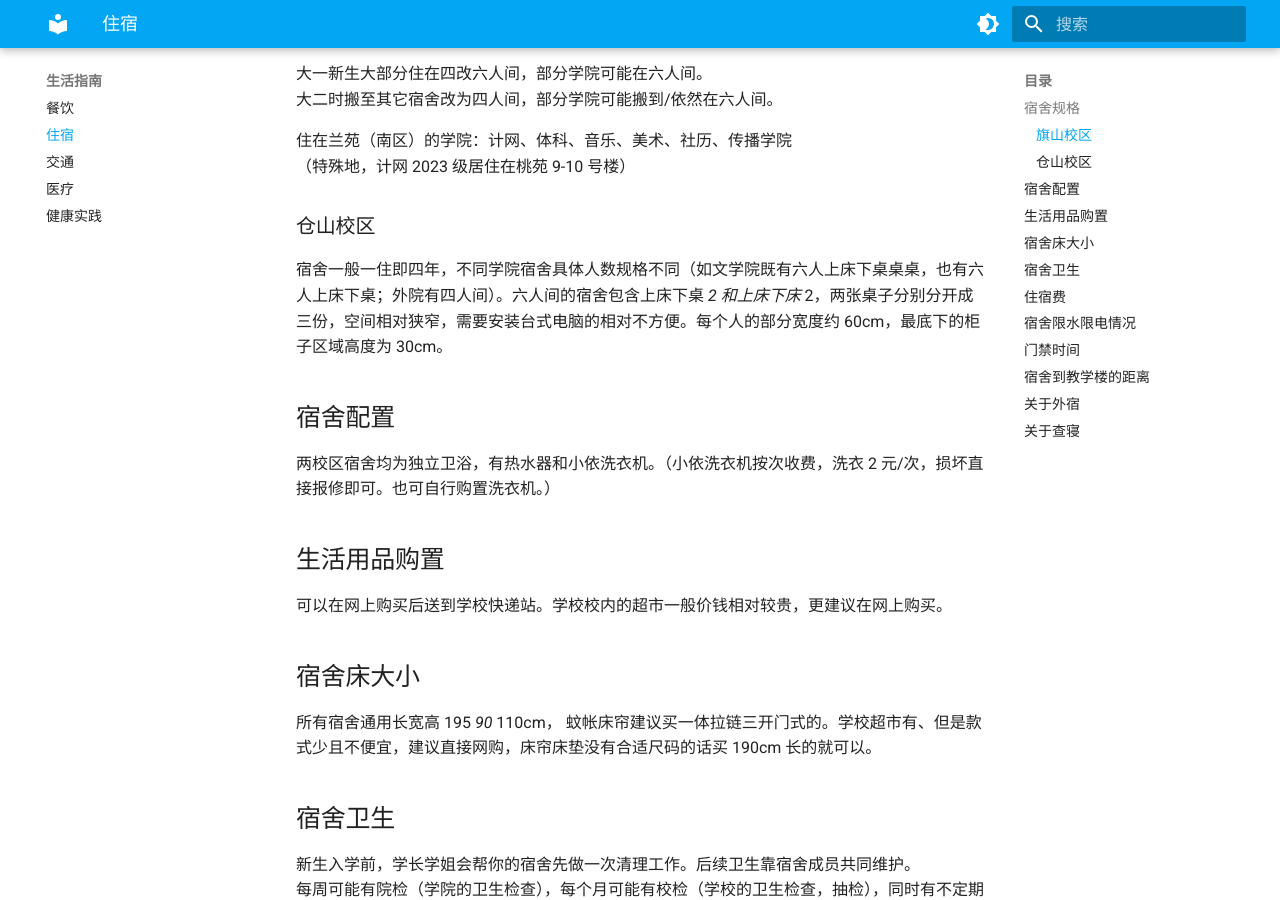
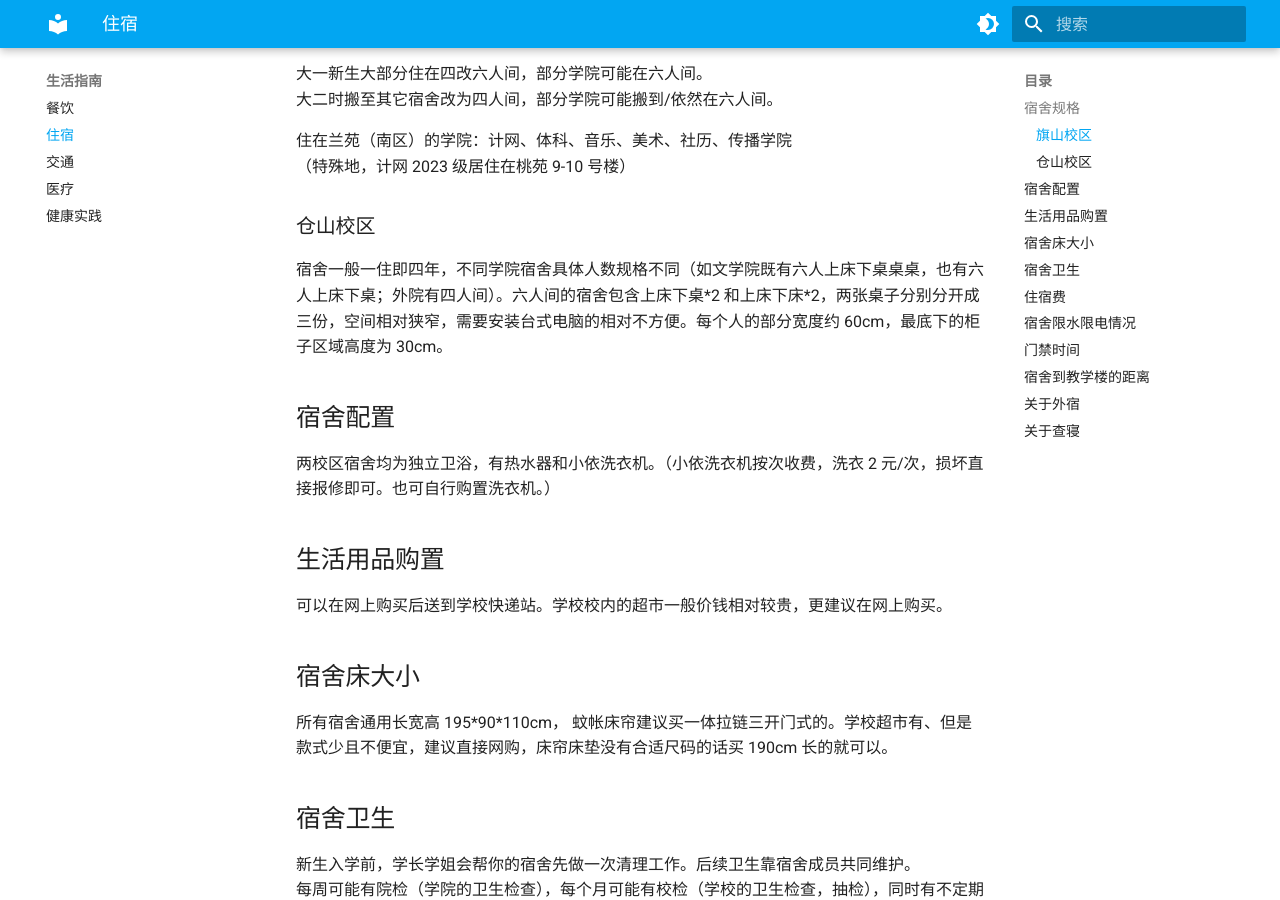
Before and after one commit to kanerty/FJNU-Wiki, an MkDocs documentation site: the page built from docs/live/living.md, in a window 1280 px wide and 900 px high, scrolled down 414 px. Built offline with MkDocs 1.6.1 and Material for MkDocs 9.7.7, drawn with Linux system fonts in a browser that asks for light colours.

```diff
--- a/docs/live/living.md
+++ b/docs/live/living.md
@@ -18,7 +18,7 @@
 
 ### 仓山校区
 
-宿舍一般一住即四年，不同学院宿舍具体人数规格不同（如文学院既有六人上床下桌桌桌，也有六人上床下桌；外院有四人间）。六人间的宿舍包含上床下桌 *2 和上床下床* 2，两张桌子分别分开成三份，空间相对狭窄，需要安装台式电脑的相对不方便。每个人的部分宽度约 60cm，最底下的柜子区域高度为 30cm。
+宿舍一般一住即四年，不同学院宿舍具体人数规格不同（如文学院既有六人上床下桌桌桌，也有六人上床下桌；外院有四人间）。六人间的宿舍包含上床下桌\*2 和上床下床\*2，两张桌子分别分开成三份，空间相对狭窄，需要安装台式电脑的相对不方便。每个人的部分宽度约 60cm，最底下的柜子区域高度为 30cm。
 
 ## 宿舍配置
 
@@ -30,7 +30,7 @@
 
 ## 宿舍床大小
 
-所有宿舍通用长宽高 195 *90* 110cm， 蚊帐床帘建议买一体拉链三开门式的。学校超市有、但是款式少且不便宜，建议直接网购，床帘床垫没有合适尺码的话买 190cm 长的就可以。
+所有宿舍通用长宽高 195\*90\*110cm， 蚊帐床帘建议买一体拉链三开门式的。学校超市有、但是款式少且不便宜，建议直接网购，床帘床垫没有合适尺码的话买 190cm 长的就可以。
 
 ## 宿舍卫生
 
```
